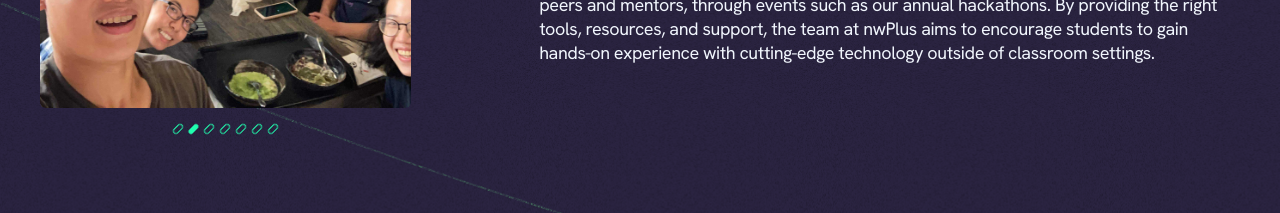
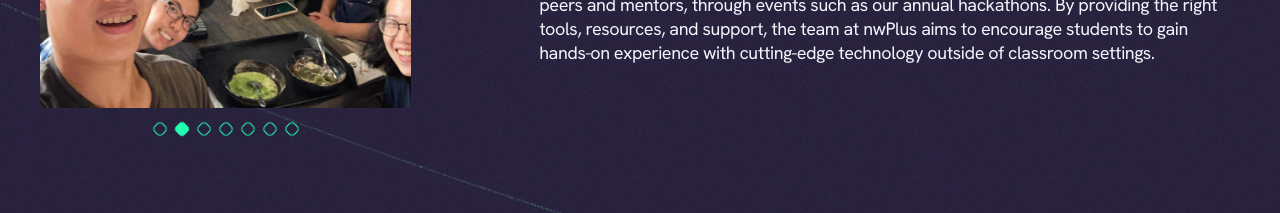
Before and after one commit to nwplus/www, a Next.js app: page / in a window 1280 px wide. Shown: the part 1440-1653 px from the top of the page. Built offline with nearby package versions, Linux system fonts and the light colour scheme; no server answers; the database is empty.

Commit message:
remove width in flexbox

```diff
--- a/components/Carousel.js
+++ b/components/Carousel.js
@@ -3,7 +3,6 @@ import styled, { css } from 'styled-components';
 
 const FlexBox = styled.div`
     display: flex;
-    width: 30%;
     margin-left: auto;
     margin-right: auto;
     justify-content: center;
```
